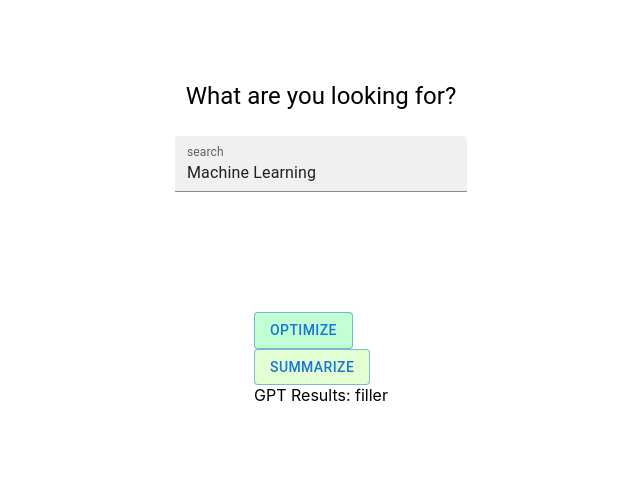
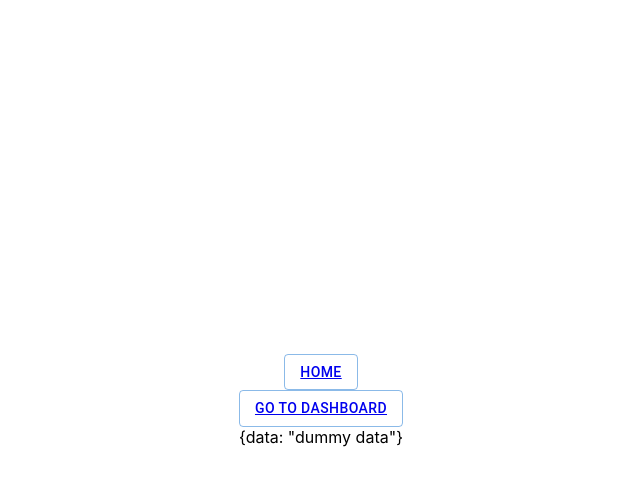
Before and after one commit to the-pirated-sardar/scholar-sprint, a React (Create React App) app: page / in a window 1280 px wide. Shown: the top 486 px of the page, without its empty margins (319-959 px from the left). Built offline with nearby package versions, Linux system fonts and the light colour scheme.

Commit message:
Basic Routing

```diff
--- a/src/App.js
+++ b/src/App.js
@@ -1,28 +1,37 @@
 import React from 'react'
-import { Box } from '@mui/material'
-import SearchDisplay from './search/SearchDisplay.js'
-import GPTDisplay from './summarize/GPTDisplay.js'
+import {
+  createBrowserRouter,
+  RouterProvider,
+} from "react-router-dom";
+
+import Layout, { loader as rootLoader } from "./routes/Layout";
+import Home from "./routes/Home";
+import Dashboard from "./routes/Dashboard";
+import Contact from "./routes/Contact";
+import NotFoundPage from "./routes/NotFound";
 
 import './App.css'
 
+const router = createBrowserRouter([
+  {
+    path: "/",
+    element: <Layout />,
+    loader: rootLoader,
+    errorElement: <NotFoundPage />,
+    children: [
+      { index: true, element: <Home /> },
+      {
+        path: "dashboard",
+        element: <Dashboard />,
+      },
+      {
+        path: "contact",
+        element: <Contact />,
+      },
+    ],
+  },
+]);
 
-function App() {
-
-
-  return (
-    <Box
-      sx={{
-        display: 'flex',
-        bgcolor: "FCFCFC",
-        flexDirection: 'column',
-        alignItems: 'center',
-        justifyContent: 'center',
-      }}
-    >
-      <SearchDisplay />
-      <GPTDisplay />
-    </Box>
-  );
+export default function App() {
+  return <RouterProvider router={router} />
 }
-
-export default App;
--- /dev/null
+++ b/src/routes/Contact.js
@@ -0,0 +1,9 @@
+
+export default function Contact() {
+    return (
+
+        <>
+            Sample Page
+        </>
+    )
+}
--- /dev/null
+++ b/src/routes/Dashboard.js
@@ -0,0 +1,20 @@
+import { Box } from "@mui/material"
+import SearchDisplay from "../search/SearchDisplay"
+import GPTDisplay from "../summarize/GPTDisplay"
+
+export default function Home() {
+    return (
+        <Box
+            sx={{
+                display: 'flex',
+                bgcolor: "FCFCFC",
+                flexDirection: 'column',
+                alignItems: 'center',
+                justifyContent: 'center',
+            }}
+        >
+            <SearchDisplay />
+            <GPTDisplay />
+        </Box>
+    )
+}
--- /dev/null
+++ b/src/routes/Home.js
@@ -0,0 +1,19 @@
+import { Link } from "react-router-dom"
+import { Box, Button } from "@mui/material"
+
+export default function Home() {
+    return (
+
+        <Box
+            sx={{
+                display: 'flex',
+                bgcolor: "FCFCFC",
+                flexDirection: 'column',
+                alignItems: 'center',
+                justifyContent: 'center',
+            }}
+        >
+            <Button variant="outlined"><Link to={`/dashboard`}>Go To Dashboard</Link></Button>
+        </Box>
+    )
+}
--- /dev/null
+++ b/src/routes/Layout.js
@@ -0,0 +1,44 @@
+import { Outlet, Link, useLoaderData, } from "react-router-dom";
+import { Box, Button, Grid } from "@mui/material"
+
+async function foo() {
+    return `{data: "dummy data"}`
+}
+
+export async function loader() {
+    const data = await foo();
+    return { data };
+}
+
+const Layout = () => {
+
+    // add sidebar, header, footer, etc
+    const { data } = useLoaderData();
+
+    return (
+        <Grid
+            container
+            spacing={0}
+            direction="column"
+            alignItems="center"
+            justifyContent="center"
+            sx={{ minHeight: '100vh' }}
+        >
+            <Grid item xs={3}>
+                <Box
+
+                >
+                    <Button variant="outlined"><Link to={`/`}>Home</Link></Button>
+                </Box>
+            </Grid>
+            <Grid item xs={3}>
+                <Outlet />
+            </Grid>
+            <Grid item xs={3}>
+                {data}
+            </Grid>
+        </Grid>
+    )
+};
+
+export default Layout;
--- /dev/null
+++ b/src/routes/NotFound.js
@@ -0,0 +1,19 @@
+import { useRouteError } from "react-router-dom";
+import { Box } from "@mui/material"
+
+export default function NotFoundPage() {
+
+    const error = useRouteError();
+    console.error(error);
+
+    return (
+
+        <Box>
+            <h1>Oops!</h1>
+            <p>Sorry, an unexpected error has occurred.</p>
+            <p>
+                <i>{error.statusText || error.message}</i>
+            </p>
+        </Box>
+    )
+}
```
